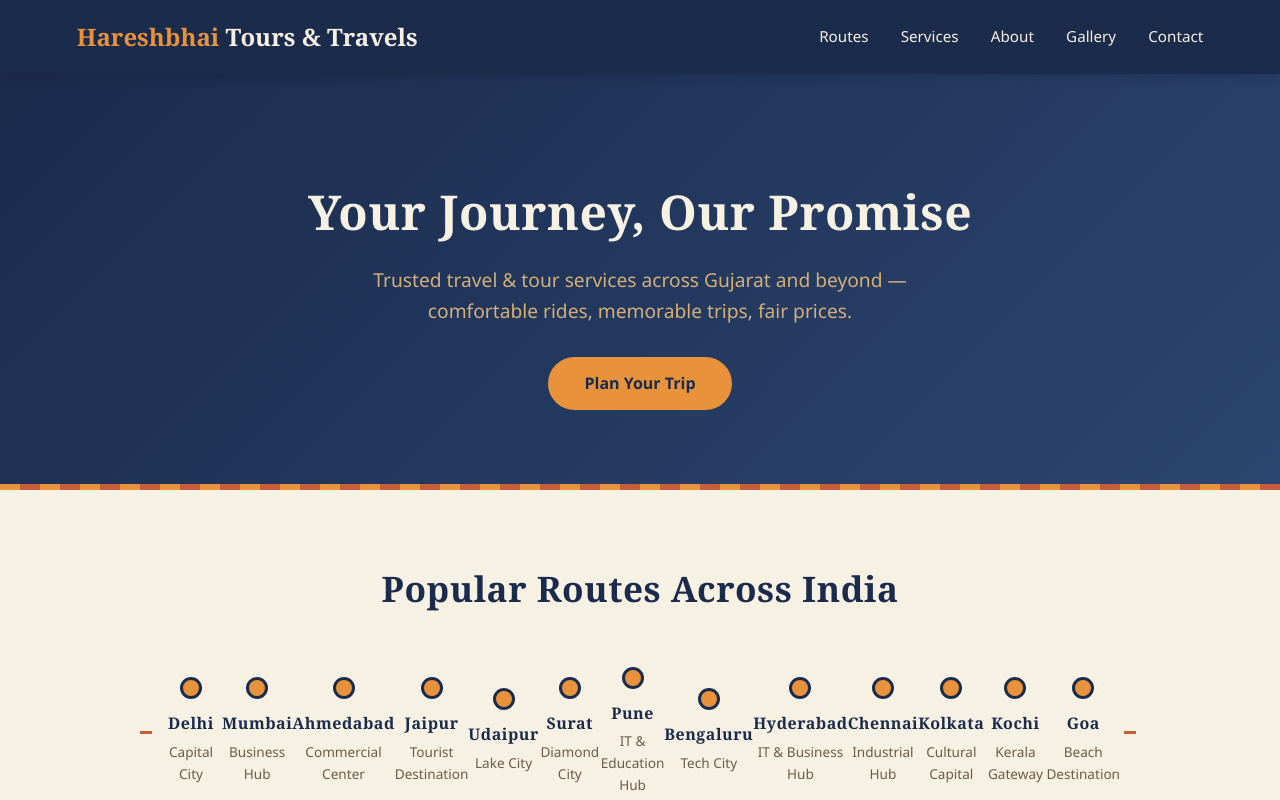
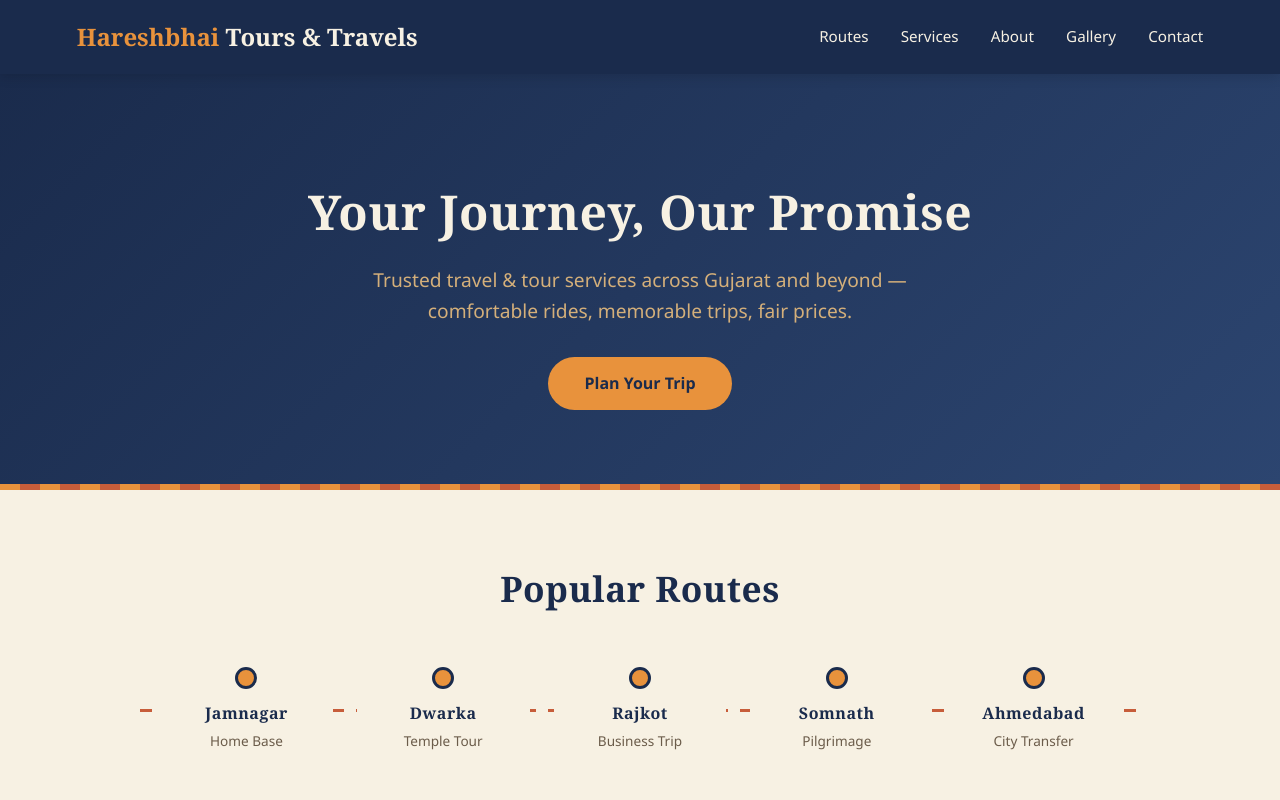
Before and after one commit to crazyskul/hareshbhai-Tours-Travels, a plain HTML site: page index.html in a window 1280 px wide. Shown: the top 800 px of the page. Drawn offline with Linux system fonts and the light colour scheme.

Commit message:
Revise routes and expand gallery items
Updated the popular routes section and added new routes. Enhanced the gallery section with additional items.

```diff
--- a/index.html
+++ b/index.html
@@ -314,88 +314,33 @@
 </section>
 
 <section class="route-section" id="routes">
-    <h2>Popular Routes Across India</h2>
-
+  <h2>Popular Routes</h2>
   <div class="route-line">
-
     <div class="stop">
       <div class="dot"></div>
-            <h3>Delhi</h3>
-            <p>Capital City</p>
+      <h3>Jamnagar</h3>
+      <p>Home Base</p>
     </div>
-
     <div class="stop">
       <div class="dot"></div>
-            <h3>Mumbai</h3>
-            <p>Business Hub</p>
+      <h3>Dwarka</h3>
+      <p>Temple Tour</p>
     </div>
-
+    <div class="stop">
+      <div class="dot"></div>
+      <h3>Rajkot</h3>
+      <p>Business Trip</p>
+    </div>
+    <div class="stop">
+      <div class="dot"></div>
+      <h3>Somnath</h3>
+      <p>Pilgrimage</p>
+    </div>
     <div class="stop">
       <div class="dot"></div>
       <h3>Ahmedabad</h3>
-            <p>Commercial Center</p>
+      <p>City Transfer</p>
     </div>
-
-        <div class="stop">
-            <div class="dot"></div>
-            <h3>Jaipur</h3>
-            <p>Tourist Destination</p>
-        </div>
-
-        <div class="stop">
-            <div class="dot"></div>
-            <h3>Udaipur</h3>
-            <p>Lake City</p>
-        </div>
-
-        <div class="stop">
-            <div class="dot"></div>
-            <h3>Surat</h3>
-            <p>Diamond City</p>
-        </div>
-
-        <div class="stop">
-            <div class="dot"></div>
-            <h3>Pune</h3>
-            <p>IT & Education Hub</p>
-        </div>
-
-        <div class="stop">
-            <div class="dot"></div>
-            <h3>Bengaluru</h3>
-            <p>Tech City</p>
-        </div>
-
-        <div class="stop">
-            <div class="dot"></div>
-            <h3>Hyderabad</h3>
-            <p>IT & Business Hub</p>
-        </div>
-
-        <div class="stop">
-            <div class="dot"></div>
-            <h3>Chennai</h3>
-            <p>Industrial Hub</p>
-        </div>
-
-        <div class="stop">
-            <div class="dot"></div>
-            <h3>Kolkata</h3>
-            <p>Cultural Capital</p>
-        </div>
-
-        <div class="stop">
-            <div class="dot"></div>
-            <h3>Kochi</h3>
-            <p>Kerala Gateway</p>
-        </div>
-
-        <div class="stop">
-            <div class="dot"></div>
-            <h3>Goa</h3>
-            <p>Beach Destination</p>
-        </div>
-
   </div>
 </section>
 
@@ -440,9 +385,33 @@
    <div class="gallery-item">Sedan Cars</div>
 <div class="gallery-item">SUVs</div>
 <div class="gallery-item">Tempo Traveller</div>
+<div class="gallery-item">Luxury Cars</div>
+<div class="gallery-item">Innova Crysta</div>
+<div class="gallery-item">Ertiga</div>
+<div class="gallery-item">Airport Transfer</div>
+<div class="gallery-item">Corporate Travel</div>
+<div class="gallery-item">Wedding Transportation</div>
+<div class="gallery-item">Family Outing</div>
+<div class="gallery-item">Group Tours</div>
+<div class="gallery-item">Weekend Getaways</div>
+<div class="gallery-item">Pilgrimage Tours</div>
 <div class="gallery-item">Dwarka Temple Tour</div>
 <div class="gallery-item">Somnath Visit</div>
-    <div class="gallery-item">Family Outing</div>
+<div class="gallery-item">Statue of Unity Tour</div>
+<div class="gallery-item">Gir National Park Safari</div>
+<div class="gallery-item">Diu Beach Trip</div>
+<div class="gallery-item">Kutch Rann Utsav</div>
+<div class="gallery-item">Jamnagar Local Sightseeing</div>
+<div class="gallery-item">Ahmedabad City Tour</div>
+<div class="gallery-item">Rajkot Business Travel</div>
+<div class="gallery-item">Vadodara Tour</div>
+<div class="gallery-item">Outstation Taxi Service</div>
+<div class="gallery-item">24x7 Cab Service</div>
+<div class="gallery-item">Railway Station Pickup</div>
+<div class="gallery-item">Hotel Transfer</div>
+<div class="gallery-item">One Way Taxi</div>
+<div class="gallery-item">Round Trip Booking</div>
+<div class="gallery-item">Tour Packages</div>
   </div>
 </section>
 
@@ -455,12 +424,12 @@
       +91 9898890151
     </div>
     <div>
-      <strong>Whatsapp No</strong>
-       +91 9898890151
+      <strong>Email</strong>
+      vala.haresh9898@gmail.com
     </div>
     <div>
       <strong>Location</strong>
-       Nemi Darshan, Parsival Para, Nootan Nagar, Mahuva, Gujarat 364290
+      Mahuva, Gujarat 364290
     </div>
   </div>
 </section>
```
Lines whose indentation alone changed are shown as unchanged.
